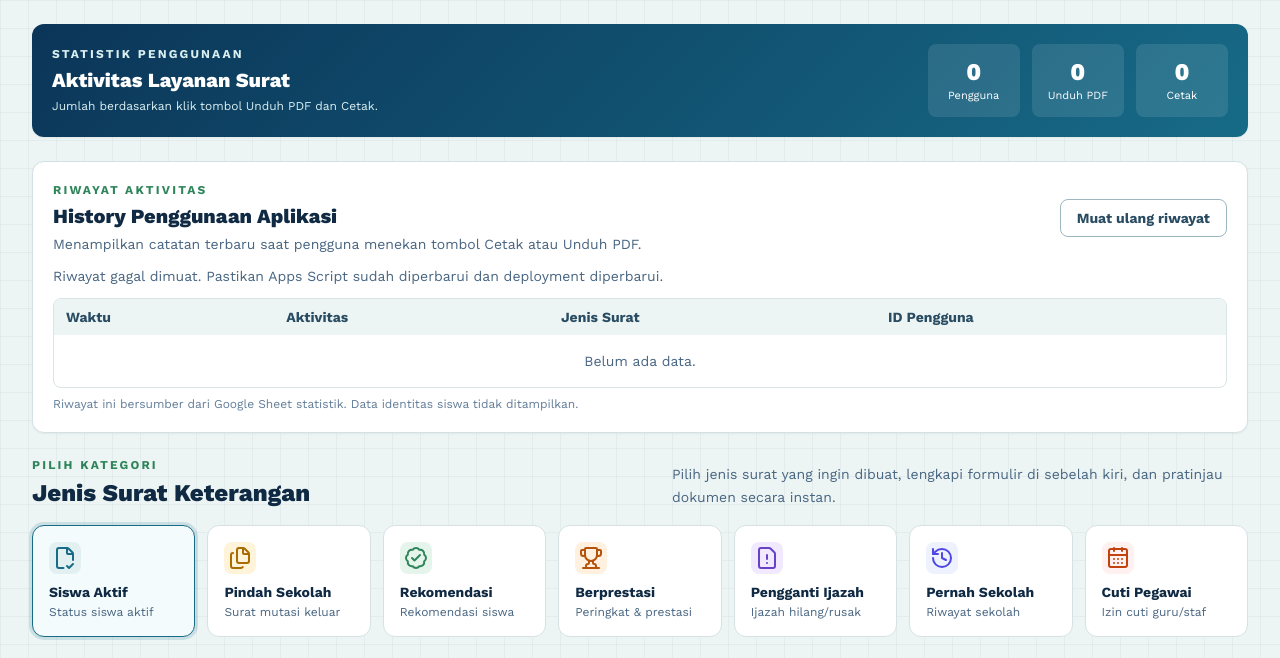
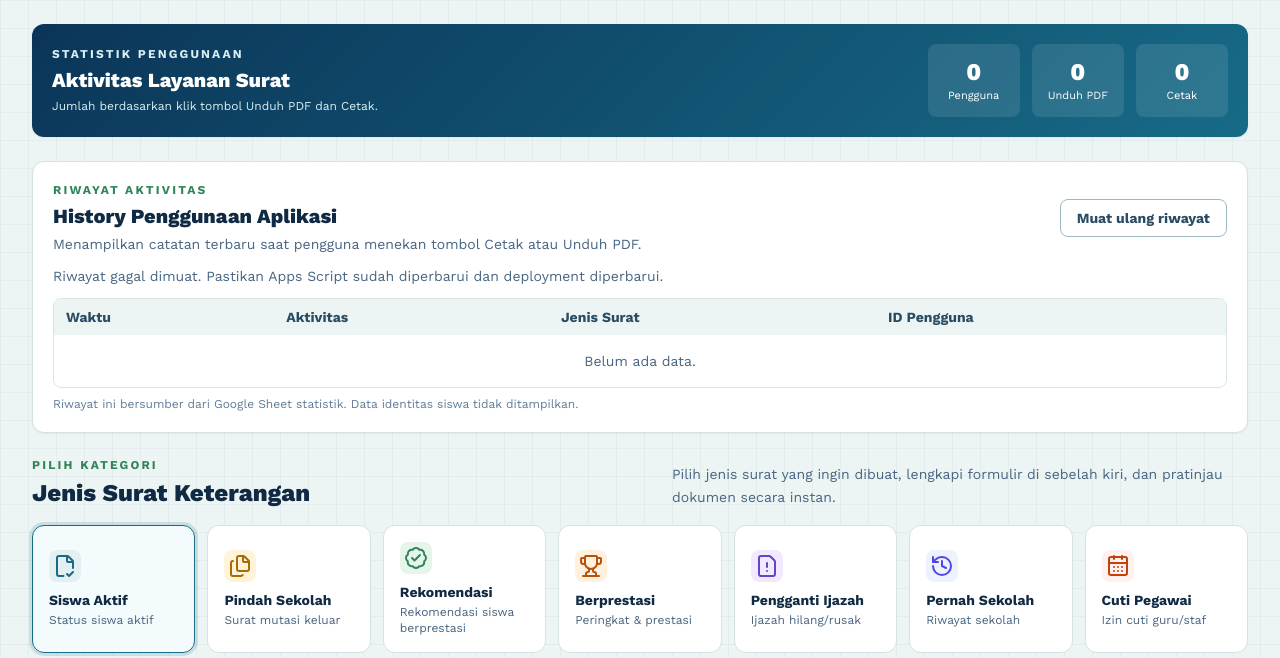
Before and after one commit to hairulfadliansyah13-cell/layanan-surat-sdn2, a plain HTML site: page index.html in a window 1280 px wide. Shown: the part 84-742 px from the top of the page. Drawn offline with nearby package versions, Linux system fonts and the light colour scheme.

Commit message:
Update recommendation button text
Updated the description for the recommendation button to specify 'siswa berprestasi'.

```diff
--- a/index.html
+++ b/index.html
@@ -229,7 +229,7 @@
           <button type="button" class="type-card rounded-xl bg-white p-4 text-left" data-letter="rekomendasi">
             <div class="mb-2 flex h-8 w-8 items-center justify-center rounded-lg bg-[#e6f5ec] text-[#2f855a]"><i data-lucide="badge-check"></i></div>
             <h3 class="mb-0.5 text-sm font-bold text-[#102a43]">Rekomendasi</h3>
-            <p class="m-0 text-xs text-[#486581]">Rekomendasi siswa</p>
+            <p class="m-0 text-xs text-[#486581]">Rekomendasi siswa berprestasi</p>
           </button>
           <button type="button" class="type-card rounded-xl bg-white p-4 text-left" data-letter="berprestasi">
             <div class="mb-2 flex h-8 w-8 items-center justify-center rounded-lg bg-[#fff0e0] text-[#b45309]"><i data-lucide="trophy"></i></div>
```
